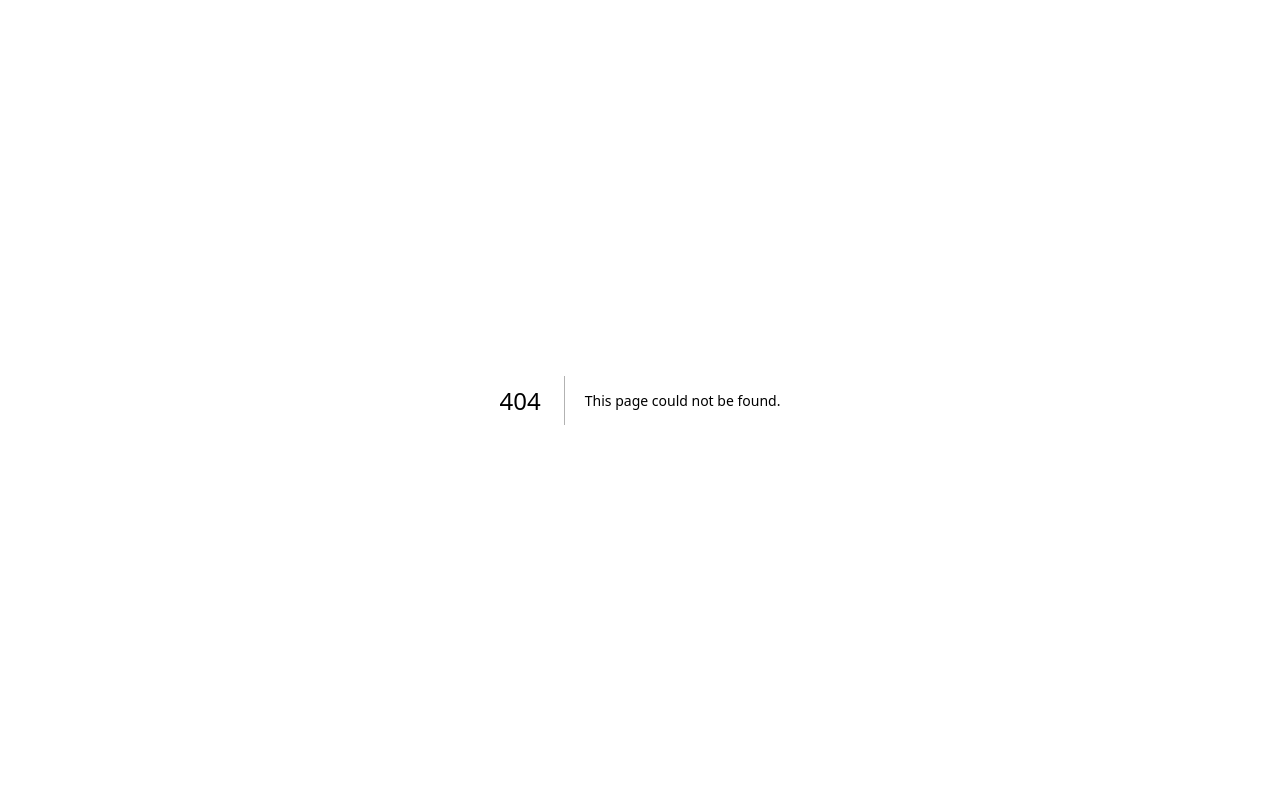
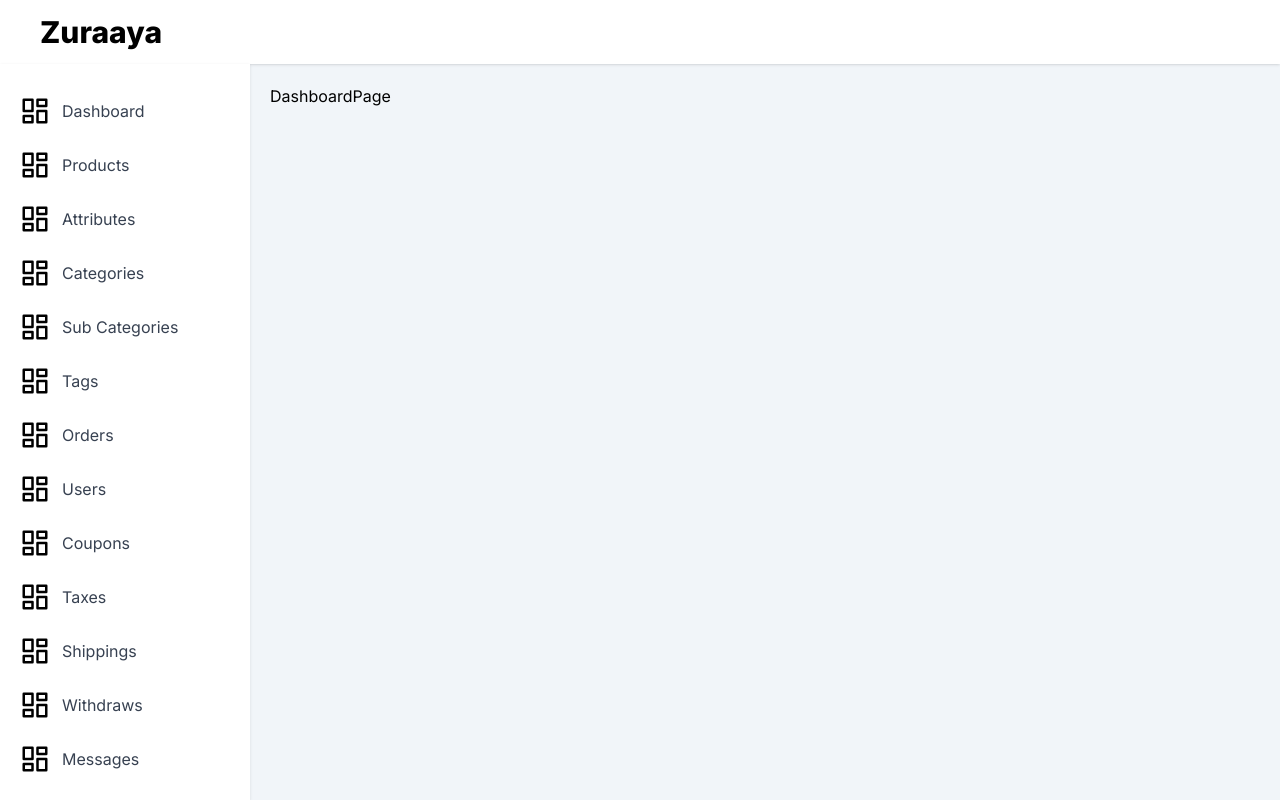
Before and after one commit to okp980/admin, a Next.js app: page /dashboard in a window 1280 px wide. Before the commit this address had no page. Built offline with nearby package versions, Linux system fonts and the light colour scheme.

Commit message:
first commit

```diff
--- a/package.json
+++ b/package.json
@@ -19,6 +19,7 @@
     "postcss": "8.4.27",
     "react": "18.2.0",
     "react-dom": "18.2.0",
+    "react-icons": "^4.10.1",
     "tailwindcss": "3.3.3",
     "typescript": "5.1.6"
   }
--- /dev/null
+++ b/src/app/dashboard/layout.tsx
@@ -0,0 +1,10 @@
+import MainLayout from "@/components/layouts/main-layout"
+import React, { PropsWithChildren } from "react"
+
+type Props = {}
+
+const DashboardLayout = ({ children }: PropsWithChildren) => {
+  return <MainLayout>{children}</MainLayout>
+}
+
+export default DashboardLayout
--- /dev/null
+++ b/src/app/dashboard/page.tsx
@@ -0,0 +1,9 @@
+import React from "react"
+
+type Props = {}
+
+const DashboardPage = (props: Props) => {
+  return <div>DashboardPage</div>
+}
+
+export default DashboardPage
--- a/src/app/globals.css
+++ b/src/app/globals.css
@@ -1,8 +1,10 @@
+@import url("https://fonts.googleapis.com/css2?family=Open+Sans:wght@400;500;600;700;800&display=swap");
+
 @tailwind base;
 @tailwind components;
 @tailwind utilities;
 
-:root {
+/* :root {
   --foreground-rgb: 0, 0, 0;
   --background-start-rgb: 214, 219, 220;
   --background-end-rgb: 255, 255, 255;
@@ -24,4 +26,6 @@ body {
       rgb(var(--background-end-rgb))
     )
     rgb(var(--background-start-rgb));
-}
+} */
+
+/* font-family: 'Open Sans', sans-serif; */
--- /dev/null
+++ b/src/components/layouts/main-layout.tsx
@@ -0,0 +1,21 @@
+import React, { PropsWithChildren } from "react"
+import Navbar from "../navigation/navbar"
+import SideNav from "../navigation/side-nav"
+
+type Props = {}
+
+const MainLayout = ({ children }: PropsWithChildren) => {
+  return (
+    <div className="bg-slate-100 h-screen">
+      <Navbar />
+      <div className="flex">
+        <SideNav />
+        <main className="fixed left-[250px] top-[64px] right-0 bottom-0 p-5">
+          {children}
+        </main>
+      </div>
+    </div>
+  )
+}
+
+export default MainLayout
--- /dev/null
+++ b/src/components/navigation/navbar.tsx
@@ -0,0 +1,13 @@
+import React from "react"
+
+type Props = {}
+
+const Navbar = (props: Props) => {
+  return (
+    <header className="h-[64px] shadow px-10 flex items-center bg-white z-20">
+      <div className="font-extrabold text-3xl">Zuraaya</div>
+    </header>
+  )
+}
+
+export default Navbar
--- /dev/null
+++ b/src/components/navigation/side-nav.tsx
@@ -0,0 +1,32 @@
+import { siteSettings } from "@/settings/site.settings"
+import React from "react"
+import SideNavItem from "./sidenav-item"
+
+type Props = {}
+
+const SideNavMap = () => {
+  return (
+    <>
+      {siteSettings.sideLinks.map((link, index: number) => (
+        <SideNavItem
+          Icon={link.icon}
+          label={link.label}
+          href={link.href}
+          key={index}
+        />
+      ))}
+    </>
+  )
+}
+
+const SideNav = (props: Props) => {
+  return (
+    <aside className="w-[250px] bg-white fixed bottom-0 left-0 top-[64px] z-10 p-5 shadow overflow-y-auto">
+      <div className="flex flex-col space-y-6 py-3">
+        <SideNavMap />
+      </div>
+    </aside>
+  )
+}
+
+export default SideNav
--- /dev/null
+++ b/src/components/navigation/sidenav-item.tsx
@@ -0,0 +1,21 @@
+import Link from "next/link"
+import React from "react"
+
+type Props = {
+  Icon: any
+  label: string
+  href: string
+}
+
+const SideNavItem = ({ Icon, label, href }: Props) => {
+  return (
+    <Link href={href} className="flex gap-3 items-center">
+      <span>
+        <Icon size={30} classname="text-gray-700" />
+      </span>
+      <span className="text-base text-gray-700">{label}</span>
+    </Link>
+  )
+}
+
+export default SideNavItem
--- /dev/null
+++ b/src/config/routes.ts
@@ -0,0 +1,73 @@
+export const Routes = {
+  dashboard: "/",
+  login: "/login",
+  logout: "/logout",
+  register: "/register",
+  forgotPassword: "/forgot-password",
+  resetPassword: "/reset-password",
+  profile: "/profile",
+  settings: "/settings",
+  tag: {
+    ...routesFactory("/tags"),
+  },
+  reviews: {
+    ...routesFactory("/reviews"),
+  },
+  category: {
+    ...routesFactory("/categories"),
+  },
+  sub_category: {
+    ...routesFactory("/sub-categories"),
+  },
+  attribute: {
+    ...routesFactory("/attributes"),
+  },
+  user: {
+    ...routesFactory("/users"),
+  },
+  coupon: {
+    ...routesFactory("/coupons"),
+  },
+  order: {
+    ...routesFactory("/orders"),
+  },
+  orderStatus: {
+    ...routesFactory("/order-status"),
+  },
+  products: {
+    ...routesFactory("/products"),
+  },
+  tax: {
+    ...routesFactory("/taxes"),
+  },
+  shipping: {
+    ...routesFactory("/shippings"),
+  },
+  withdraw: {
+    ...routesFactory("/withdraws"),
+  },
+  staff: {
+    ...routesFactory("/staffs"),
+  },
+  refund: {
+    ...routesFactory("/refunds"),
+  },
+  question: {
+    ...routesFactory("/questions"),
+  },
+  message: {
+    ...routesFactory("/message"),
+  },
+  storeNotice: {
+    ...routesFactory("/store-notices"),
+  },
+}
+
+function routesFactory(endpoint: string) {
+  return {
+    list: `${endpoint}`,
+    create: `${endpoint}/create`,
+    edit: (slug: string) => `${endpoint}/${slug}/edit`,
+    details: (slug: string) => `${endpoint}/${slug}`,
+  }
+}
--- /dev/null
+++ b/src/settings/site.settings.tsx
@@ -0,0 +1,97 @@
+import { Routes } from "@/config/routes"
+import { LuLayoutDashboard } from "react-icons/lu"
+
+export const siteSettings = {
+  sideLinks: [
+    {
+      href: Routes.dashboard,
+      label: "Dashboard",
+      icon: LuLayoutDashboard,
+    },
+    {
+      href: Routes.products.list,
+      label: "Products",
+      icon: LuLayoutDashboard,
+    },
+    {
+      href: Routes.attribute.list,
+      label: "Attributes",
+      icon: LuLayoutDashboard,
+    },
+    {
+      href: Routes.category.list,
+      label: "Categories",
+      icon: LuLayoutDashboard,
+    },
+    {
+      href: Routes.sub_category.list,
+      label: "Sub Categories",
+      icon: LuLayoutDashboard,
+    },
+    {
+      href: Routes.tag.list,
+      label: "Tags",
+      icon: LuLayoutDashboard,
+    },
+    {
+      href: Routes.order.list,
+      label: "Orders",
+      icon: LuLayoutDashboard,
+    },
+    {
+      href: Routes.user.list,
+      label: "Users",
+      icon: LuLayoutDashboard,
+    },
+    {
+      href: Routes.coupon.list,
+      label: "Coupons",
+      icon: LuLayoutDashboard,
+    },
+    {
+      href: Routes.tax.list,
+      label: "Taxes",
+      icon: LuLayoutDashboard,
+    },
+    {
+      href: Routes.shipping.list,
+      label: "Shippings",
+      icon: LuLayoutDashboard,
+    },
+    {
+      href: Routes.withdraw.list,
+      label: "Withdraws",
+      icon: LuLayoutDashboard,
+    },
+    {
+      href: Routes.message.list,
+      label: "Messages",
+      icon: LuLayoutDashboard,
+    },
+    {
+      href: Routes.refund.list,
+      label: "Refunds",
+      icon: LuLayoutDashboard,
+    },
+    {
+      href: Routes.question.list,
+      label: "Questions",
+      icon: LuLayoutDashboard,
+    },
+    {
+      href: Routes.storeNotice.list,
+      label: "Store Notice",
+      icon: LuLayoutDashboard,
+    },
+    {
+      href: Routes.reviews.list,
+      label: "Reviews",
+      icon: LuLayoutDashboard,
+    },
+    {
+      href: Routes.settings,
+      label: "Reviews",
+      icon: LuLayoutDashboard,
+    },
+  ],
+}
--- a/tailwind.config.js
+++ b/tailwind.config.js
@@ -1,16 +1,23 @@
 /** @type {import('tailwindcss').Config} */
+
+const DefaultTheme = require("tailwindcss/defaultTheme")
+
 module.exports = {
   content: [
-    './src/pages/**/*.{js,ts,jsx,tsx,mdx}',
-    './src/components/**/*.{js,ts,jsx,tsx,mdx}',
-    './src/app/**/*.{js,ts,jsx,tsx,mdx}',
+    "./src/pages/**/*.{js,ts,jsx,tsx,mdx}",
+    "./src/components/**/*.{js,ts,jsx,tsx,mdx}",
+    "./src/app/**/*.{js,ts,jsx,tsx,mdx}",
   ],
   theme: {
     extend: {
       backgroundImage: {
-        'gradient-radial': 'radial-gradient(var(--tw-gradient-stops))',
-        'gradient-conic':
-          'conic-gradient(from 180deg at 50% 50%, var(--tw-gradient-stops))',
+        "gradient-radial": "radial-gradient(var(--tw-gradient-stops))",
+        "gradient-conic":
+          "conic-gradient(from 180deg at 50% 50%, var(--tw-gradient-stops))",
+      },
+      fontFamily: {
+        body: ["Open Sans", "system-ui", "sans-serif"],
+        heading: ["Open Sans", "system-ui", "sans-serif"],
       },
     },
   },
```
Also changed, not shown: 1 other file (tests, documents, lock files or other folders).
